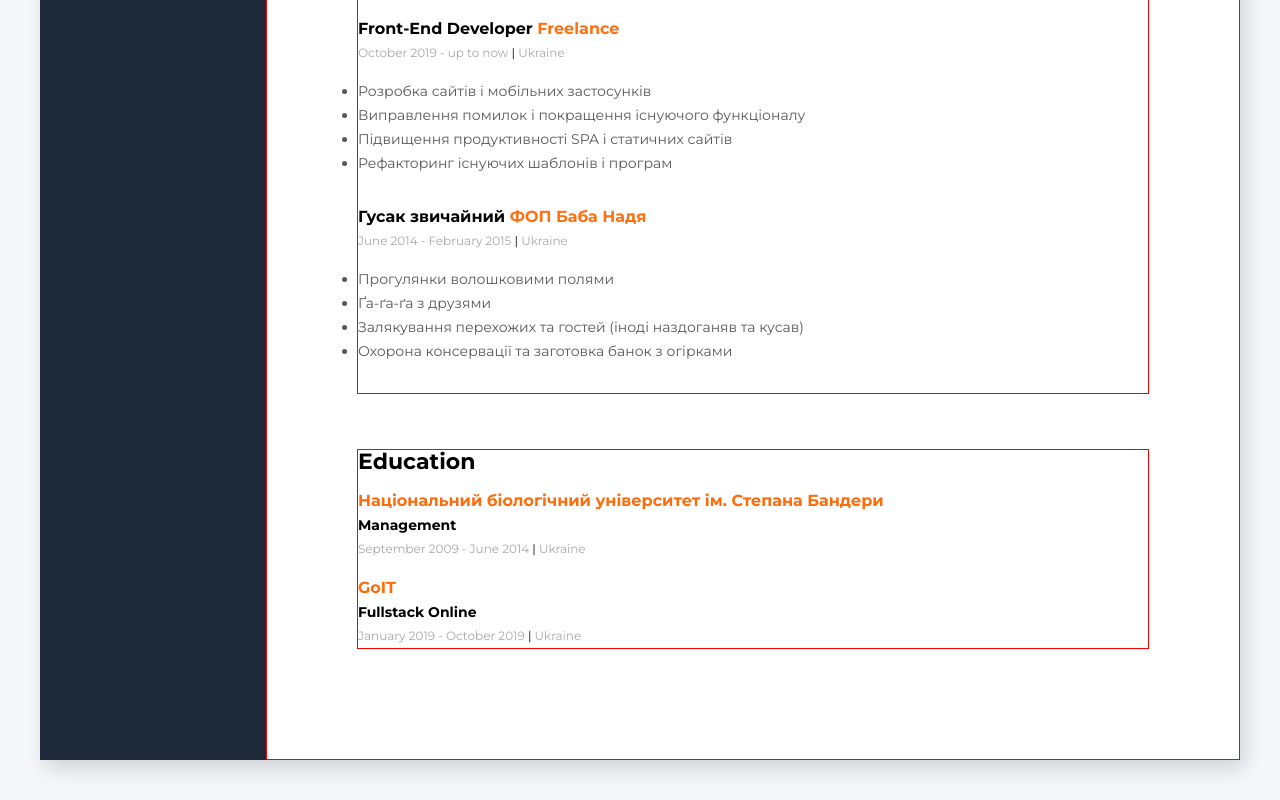
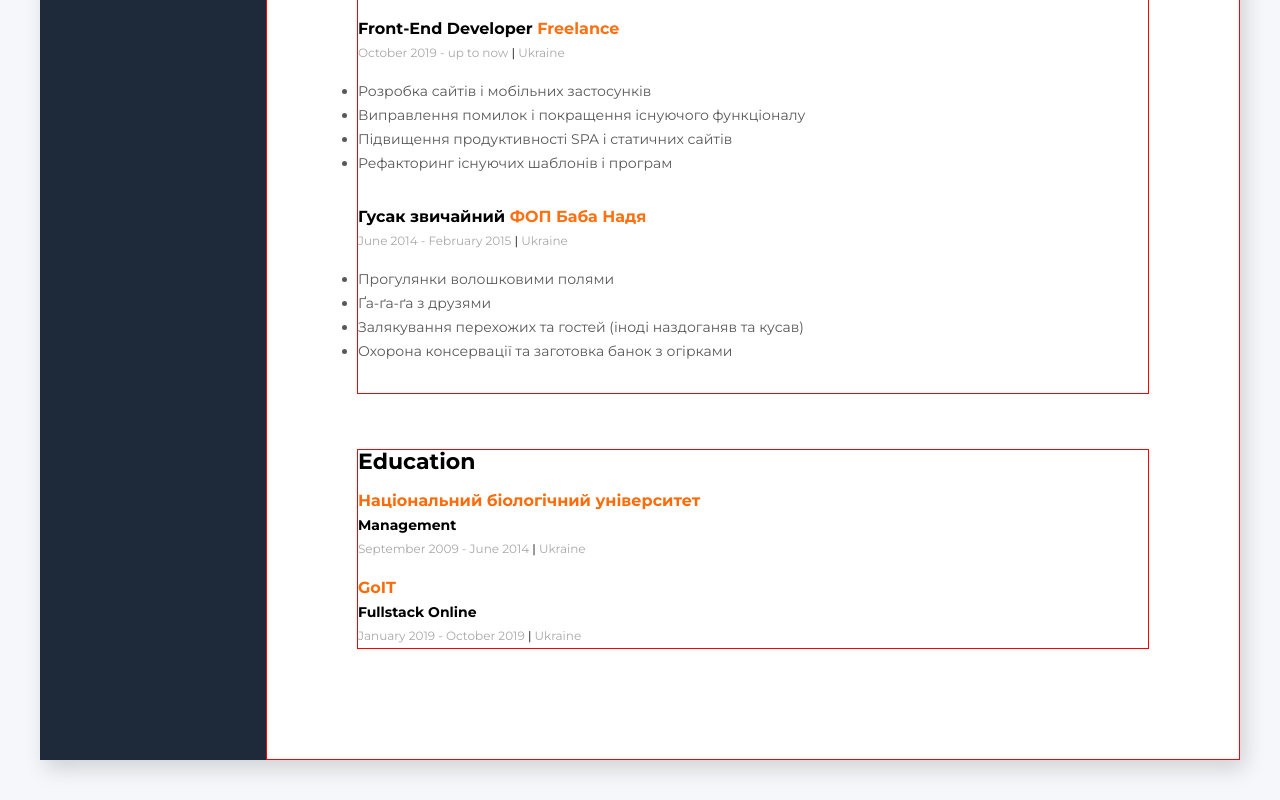
Before and after one commit to Sveta1234555/goit_resume, a plain HTML site: page index.html in a window 1280 px wide. Shown: the part 1320-2120 px from the top of the page. Drawn offline with Linux system fonts and the light colour scheme.

Commit message:
Update index.html

```diff
--- a/index.html
+++ b/index.html
@@ -362,7 +362,7 @@
         <div class="education__container border-tmp">
           <h3 class="about-me__title education__title">Education</h3>
           <p class="education__name">
-            Національний біологічний університет ім. Степана Бандери
+            Національний біологічний університет
           </p>
           <p class="education__speciality">Management</p>
           <span class="profession__time">
```
